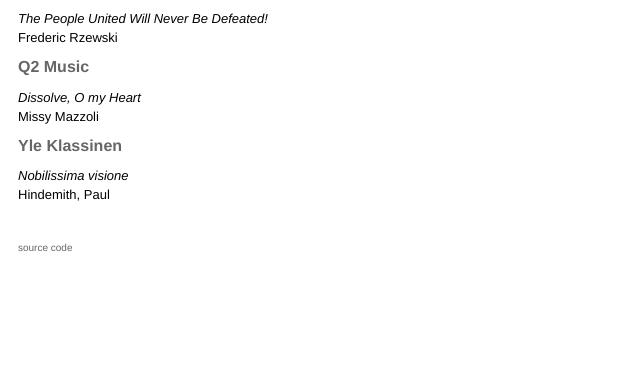
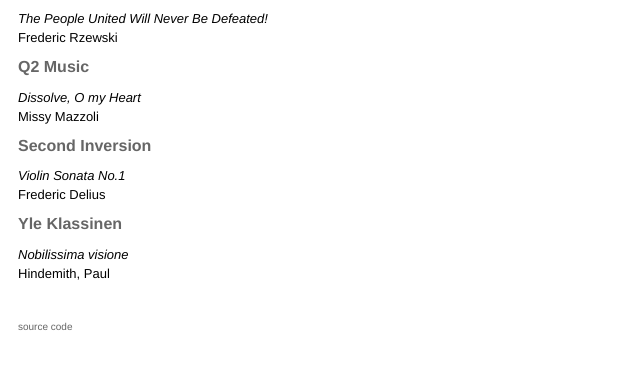
Before and after one commit to bhoggard/nowplaying, a plain HTML site: page resources/index.html in a window 1280 px wide. Shown: the part 70-438 px from the top of the page, without its empty margins (0-640 px from the left). Drawn offline with Linux system fonts and the light colour scheme.

Commit message:
added Second Inversion

```diff
--- a/resources/index.html
+++ b/resources/index.html
@@ -21,6 +21,12 @@
     <p class="composer">Missy Mazzoli</p>
   </div>
 
+  <div id="second-inversion">
+    <h2><a target="_blank" href="http://secondinversion.org/">Second Inversion</a></h2>
+    <p class="title">Violin Sonata No.1</p>
+    <p class="composer">Frederic Delius</p>
+  </div>
+
   <div id="yle">
     <h2><a target="_blank" href="http://yle.fi/aihe/klassinen">Yle Klassinen</a></h2>
     <p class="title">Nobilissima visione</p>
```
Also changed, not shown: test/data/second-inversion.xml (added, +13 -0 lines), 4 other files.
